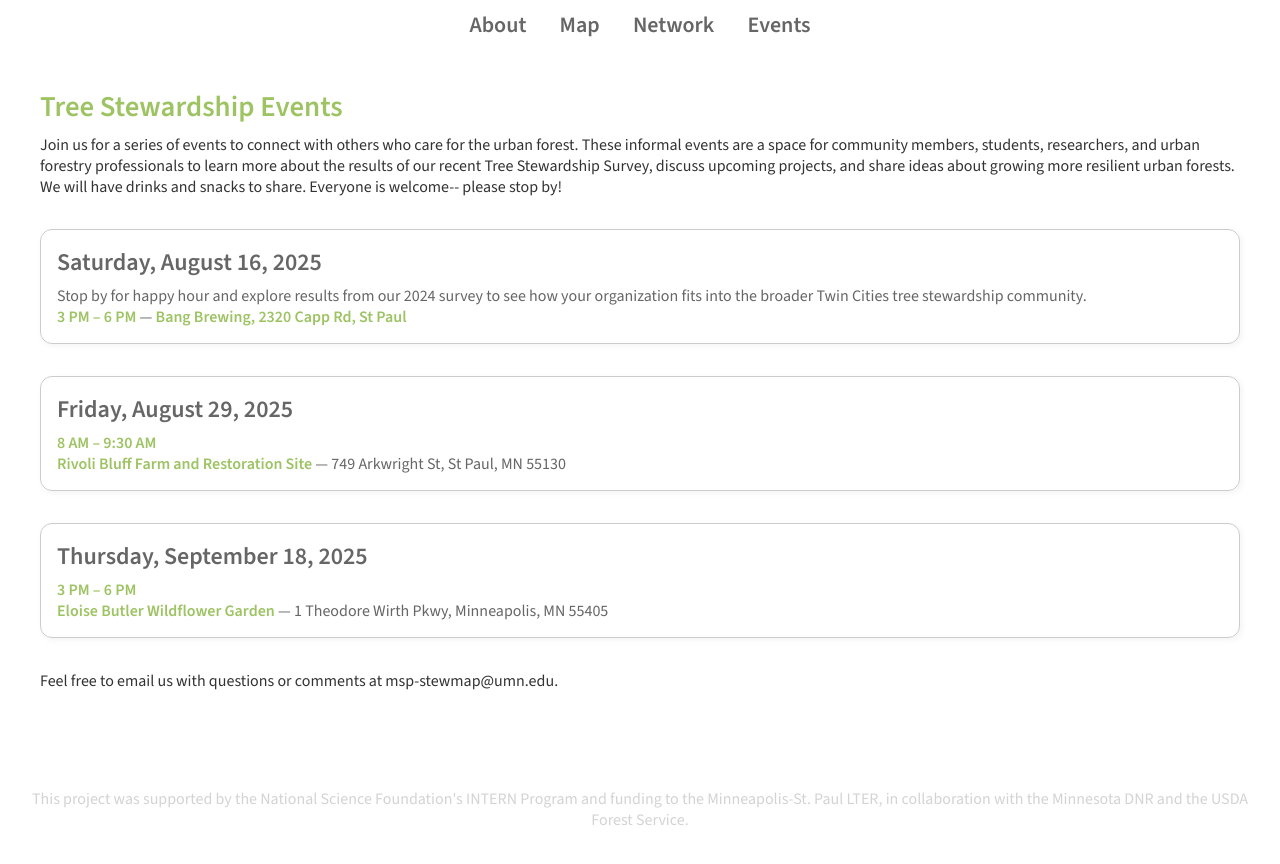
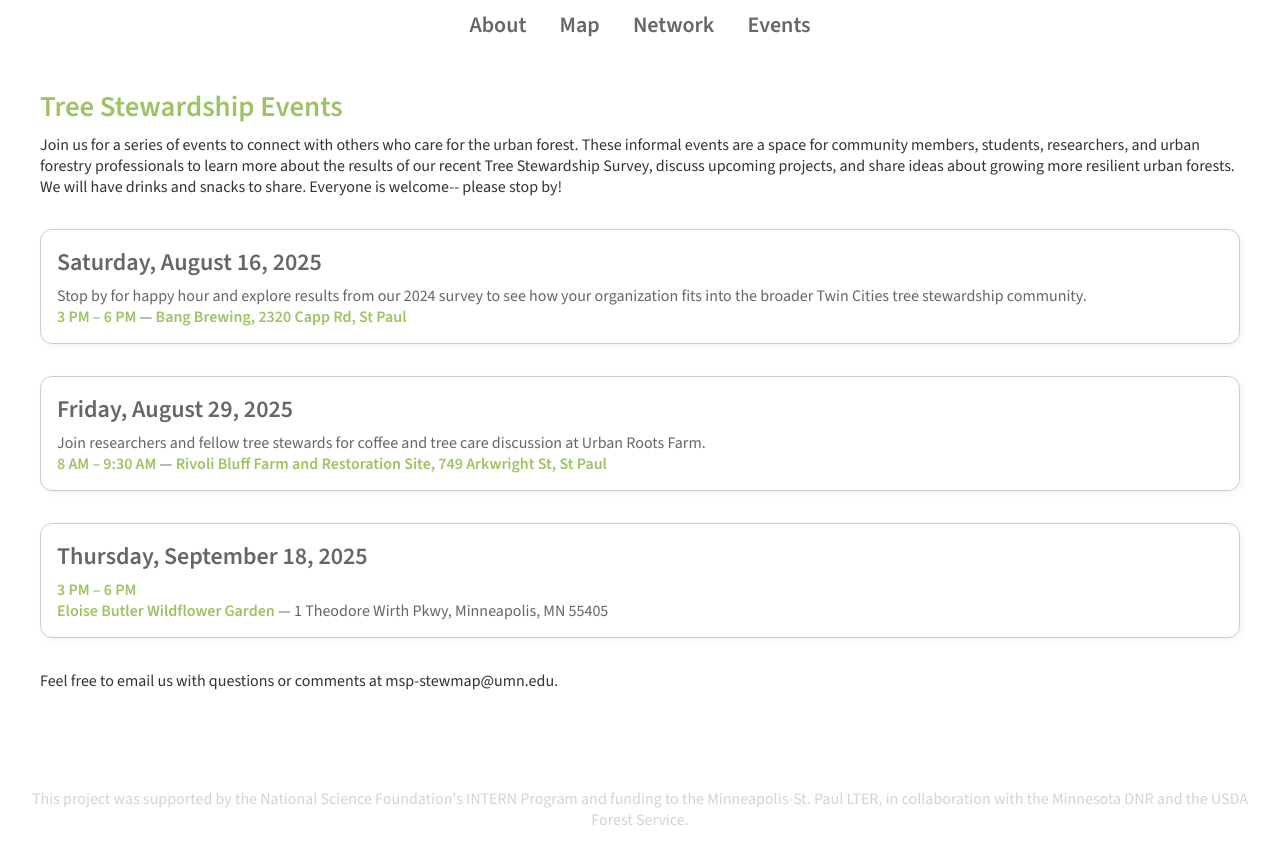
Before and after one commit to MSP-LTER/stewmap, a Jekyll site: the page built from events.md, in a window 1280 px wide. Shown: the top 864 px of the page. Built offline with Jekyll 4.4.1, drawn with Linux system fonts in a browser that asks for light colours.

Commit message:
Update events.md

```diff
--- a/events.md
+++ b/events.md
@@ -60,9 +60,12 @@ layout: default
 
 <div class="event-box">
   <div class="event-date">Friday, August 29, 2025</div>
-  <div><span class="event-highlight">8 AM – 9:30 AM</span></div>
   <div>
-    <span class="event-highlight">Rivoli Bluff Farm and Restoration Site</span> — 749 Arkwright St, St Paul, MN 55130
+    Join researchers and fellow tree stewards for coffee and tree care discussion at Urban Roots Farm.
+  </div>
+  <div>
+    <span class="event-highlight">8 AM – 9:30 AM</span> —
+    <span class="event-highlight">Rivoli Bluff Farm and Restoration Site, 749 Arkwright St, St Paul</span>
   </div>
 </div>
 
```
